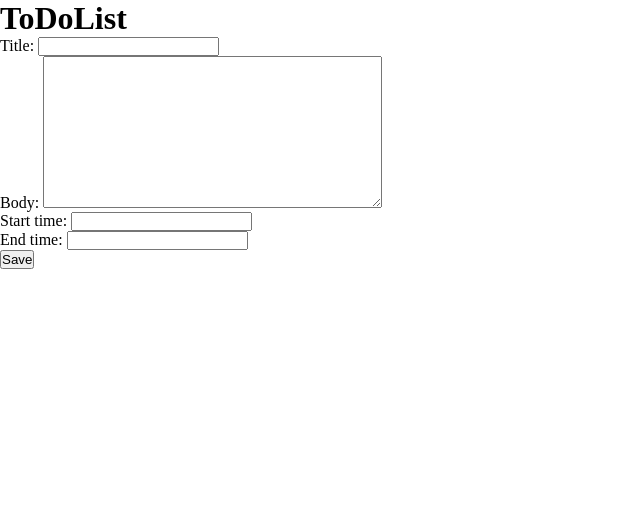
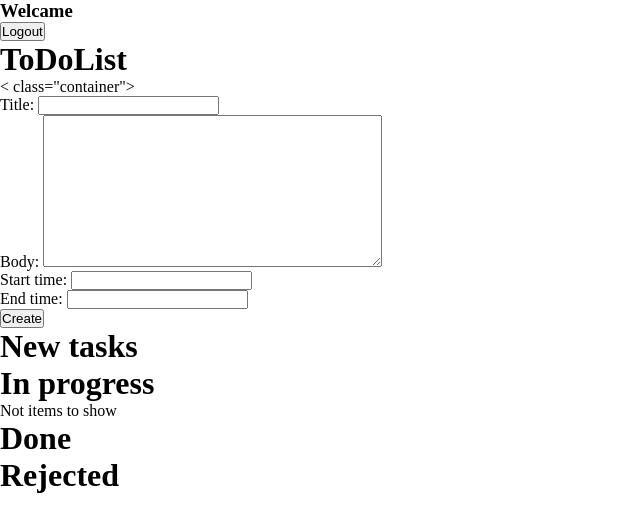
Before and after one commit to Kamoliddin0606/todo_list, a Django app: template main/templates/main/index.html in a window 1280 px wide. Shown: the top 532 px of the page, without its empty margins (0-640 px from the left). Run offline with Django 4.2, Linux system fonts and the light colour scheme; the template is opened without the code that fills it: values that come from a table or form of the project are taken from there, others are empty; some libraries are stand-ins or nearby versions.

Commit message:
update create

```diff
--- a/conf/settings.py
+++ b/conf/settings.py
@@ -128,3 +128,5 @@ MEDIA_ROOT = os.path.join(BASE_DIR,'media')
 # https://docs.djangoproject.com/en/4.0/ref/settings/#default-auto-field
 
 DEFAULT_AUTO_FIELD = 'django.db.models.BigAutoField'
+LOGIN_REDIRECT_URL = "/"
+LOGOUT_REDIRECT_URL = "/"
--- a/conf/urls.py
+++ b/conf/urls.py
@@ -23,7 +23,8 @@ from django.conf.urls.static import static
 
 urlpatterns = [
     path('', include('main.urls')),
-    path('admin/', admin.site.urls),
+    path('admin/', admin.site.urls, name='admin'),
+    path("accounts/", include("django.contrib.auth.urls")),
 
 ]
 
--- a/main/models.py
+++ b/main/models.py
@@ -2,6 +2,7 @@ from curses.ascii import NUL
 from pyexpat import model
 from tabnanny import verbose
 from django.db import models
+from django.contrib.auth.models import User
 
 # Create your models here.
 
@@ -12,9 +13,10 @@ class ToDoList(models.Model):
         ('done','Done'),
         ('rejected','Rejected')
     ]
+    author = models.ForeignKey(User, on_delete=models.CASCADE, default=1)
     title = models.CharField(max_length=200)
     body = models.TextField(blank=True, null=True)
-    status = models.CharField(choices=statuss, max_length=10, default=statuss[0][0])
+    progress = models.BooleanField(default=False)
     start_time = models.DateTimeField()
     started_time = models.DateTimeField(auto_now_add=True)
     end_time = models.DateTimeField()
--- a/main/static/css/style.css
+++ b/main/static/css/style.css
@@ -27,3 +27,8 @@ width: 100%;
     background-color:rgb(254, 164, 164);
 
 }
+.column{
+    display: flex;
+    flex-direction: row;
+    justify-items: flex-end;
+}
--- a/main/templates/main/index.html
+++ b/main/templates/main/index.html
@@ -17,15 +17,75 @@
     <title>Index</title>
 </head>
 <body>
+    <h3>Welcame {{request.user.username}}</h3>
+    <a href='{% url 'logout' %}'><button>Logout</button></a>
     <h1>ToDoList</h1>
-    <div class="container">
+    < class="container">
         <form style='margin:auto;' method="post">
             {% csrf_token %}
             {{form.as_p}}
+            {% if update %}
+            <input type="hidden" name='update' value="{{update}}">
+            <input type="submit" value="Update">
 
-            <input type="submit" value="Save">
+            {% else %}
+            <input type="hidden" name='update' value=None>
+            <input type="submit" value="Create">
+
+            {% endif %}
         </form>
-    {% for item in todolist %}
+            <h1>New tasks</h1>
+            {% for item in list_new %}
+            <div class='block' {% if item.done %} style='background-color:rgb(171, 255, 227);' {% elif item.rejected %} style='background-color:rgb(254, 164, 164);' {% else %} style='background-color:white;' {% endif %}>
+            {% if item.done %}
+            <div class='item'><input type='checkbox' checked ></div>
+
+            {% else %}
+            <div class='item'><input type='checkbox'  ></div>
+            {% endif %}
+
+                <div class='item' style='width:300px;'>
+                    <h3>{{item.title}}</h3>
+                    <p>{{item.body}}</p> </div>
+                <div class='item'><a href='{% url 'update' item.id %}'> <i class="fa-solid fa-pen"></i></a></div>
+                <div class='item'><a href='{% url 'start' item.id %}'> <i class="fa-solid fa-play"></i></a></div>
+                <div class='item'><a href='{% url 'reject' item.id %}'> <i class="fa-solid fa-x"></i></a></div>
+                <div class='item'><a href='{% url 'done' item.id %}'> <i class="fa-solid fa-check"></i></a></div>
+                <div class='item'><a href = '{% url 'remove' item.id %}'><i class="fa-solid fa-trash-can"></i></a></div>
+            </div>
+
+        {% endfor %}
+
+
+        {% if not list_progress %}
+        <h1>In progress</h1>
+        <p>Not items to show</p>
+        {% else %}
+        <h1>In progress</h1>
+
+            {% for item in list_progress %}
+            <div class='block' {% if item.done %} style='background-color:rgb(171, 255, 227);' {% elif item.rejected %} style='background-color:rgb(254, 164, 164);' {% else %} style='background-color:white;' {% endif %}>
+            {% if item.done %}
+            <div class='item'><input type='checkbox' checked ></div>
+
+            {% else %}
+            <div class='item'><input type='checkbox'  ></div>
+            {% endif %}
+
+                <div class='item' style='width:300px;'>
+                    <h3>{{item.title}}</h3>
+                    <p>{{item.body}}</p> </div>
+                <div class='item'><a href='{% url 'start' item.id %}'> <i class="fa-solid fa-pen"></i></a></div>
+                <div class='item'><a href='{% url 'start' item.id %}'> <i class="fa-solid fa-pause"></i></a></div>
+                <div class='item'><a href='{% url 'reject' item.id %}'> <i class="fa-solid fa-x"></i></a></div>
+                <div class='item'><a href='{% url 'done' item.id %}'> <i class="fa-solid fa-check"></i></a></div>
+                <div class='item'><a href = '{% url 'remove' item.id %}'><i class="fa-solid fa-trash-can"></i></a></div>
+            </div>
+
+        {% endfor %}
+        {% endif %}
+        <h1>Done</h1>
+        {% for item in list_done %}
         <div class='block' {% if item.done %} style='background-color:rgb(171, 255, 227);' {% elif item.rejected %} style='background-color:rgb(254, 164, 164);' {% else %} style='background-color:white;' {% endif %}>
         {% if item.done %}
         <div class='item'><input type='checkbox' checked ></div>
@@ -43,6 +103,28 @@
         </div>
 
     {% endfor %}
+
+    <h1>Rejected</h1>
+    {% for item in list_reject %}
+    <div class='block' {% if item.done %} style='background-color:rgb(171, 255, 227);' {% elif item.rejected %} style='background-color:rgb(254, 164, 164);' {% else %} style='background-color:white;' {% endif %}>
+    {% if item.done %}
+    <div class='item'><input type='checkbox' checked ></div>
+
+    {% else %}
+    <div class='item'><input type='checkbox'  ></div>
+    {% endif %}
+
+        <div class='item' style='width:300px;'>
+            <h3>{{item.title}}</h3>
+            <p>{{item.body}}</p> </div>
+        <div class='item'><a href='{% url 'reject' item.id %}'> <i class="fa-solid fa-x"></i></a></div>
+        <div class='item'><a href='{% url 'done' item.id %}'> <i class="fa-solid fa-check"></i></a></div>
+        <div class='item'><a href = '{% url 'remove' item.id %}'><i class="fa-solid fa-trash-can"></i></a></div>
+    </div>
+
+{% endfor %}
+
+
 </div>
 
 </body>
--- /dev/null
+++ b/main/templates/registration/login.html
@@ -0,0 +1,6 @@
+<h2>Log In</h2>
+<form method="post">
+  {% csrf_token %}
+  {{ form.as_p }}
+  <button type="submit">Log In</button>
+</form>
--- a/main/urls.py
+++ b/main/urls.py
@@ -1,8 +1,12 @@
 from django.urls import path
-from .views import index, done, remove, reject
+from django.contrib import admin
+from .views import index, done, remove, reject, start
 urlpatterns = [
     path('', index, name='index'),
     path('done/<int:id>/', done, name='done'),
     path('remove/<int:id>/', remove, name='remove'),
     path('reject/<int:id>/', reject, name='reject'),
+    path('start/<int:id>/', start, name='start'),
+    path('update/<int:id>/', index, name='update'),
+    path('admin/', admin.site.urls, name='admin'),
 ]
```
Also changed, not shown: main/views.py (+51 -15 lines), main/migrations/0003_remove_todolist_status_todolist_progress.py (added), main/migrations/0004_todolist_author.py (added).
